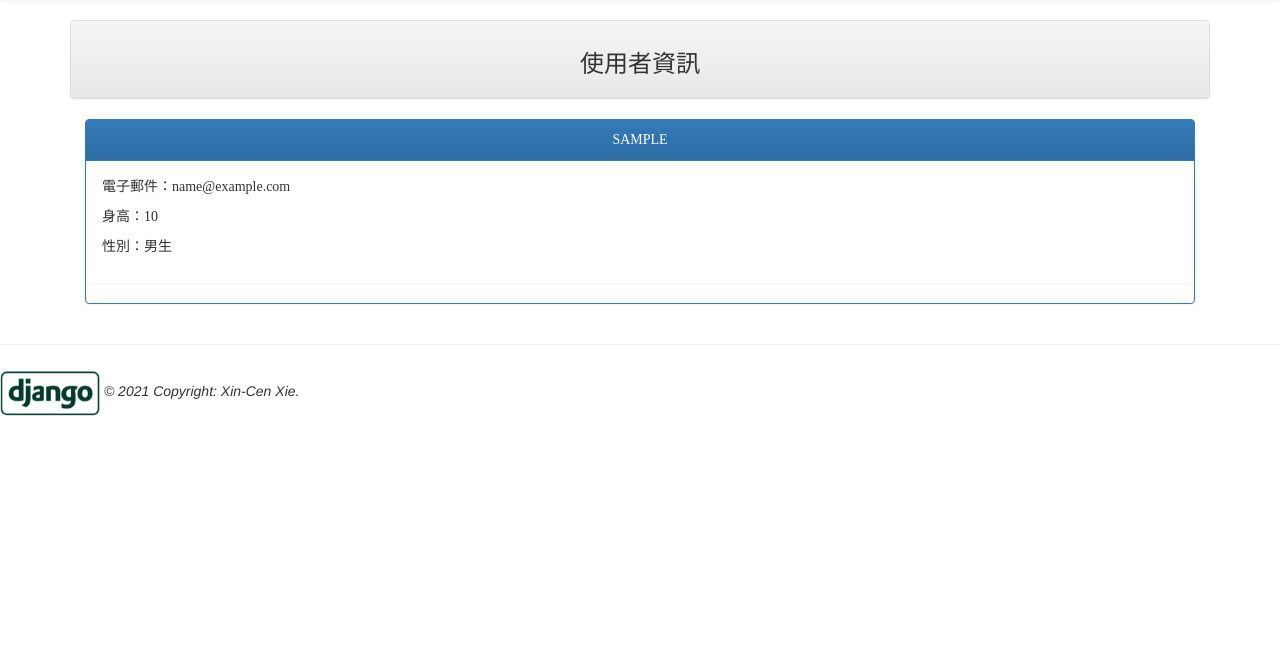
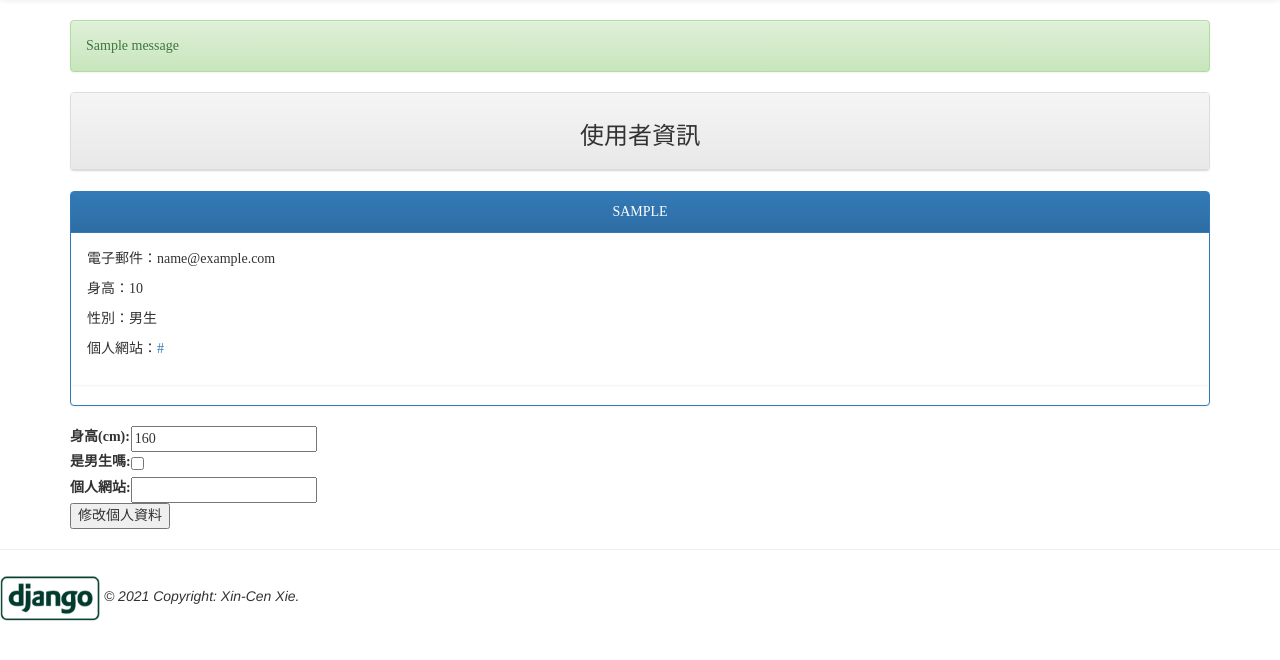
Before and after one commit to kitty88825/django-16-lessons, a Django app: page /userinfo/ in a window 1280 px wide. Shown: the part 52-712 px from the top of the page. Run offline with Django 3.2, Linux system fonts and the light colour scheme; a user stored in the database is signed in; tables that the repository leaves empty hold one stand-in row (values such as "Sample post"); one stand-in notice (Sample message) is shown; some libraries are stand-ins or nearby versions.

Commit message:
10.1.3 整合使用者註冊功能到分享日記網站

```diff
--- a/ch10www/mysite/form.py
+++ b/ch10www/mysite/form.py
@@ -2,7 +2,7 @@
 
 from captcha.fields import CaptchaField
 
-from .models import Diary, Post
+from .models import Diary, Post, Profile
 
 
 class ContactForm(forms.Form):
@@ -23,6 +23,7 @@
 
 class PostForm(forms.ModelForm):
     captcha = CaptchaField()
+
     class Meta:
         model = Post
         fields = ['mood', 'nickname', 'message', 'del_pass']
@@ -46,6 +47,7 @@
 
 
 class DiaryForm(forms.ModelForm):
+
     class Meta:
         model = Diary
         fields = ['budget', 'weight', 'note', 'ddate']
@@ -59,3 +61,16 @@
         self.fields['weight'].label = '今日體重(KG)'
         self.fields['note'].label = '心情留言'
         self.fields['ddate'].label = '日期'
+
+
+class ProfileForm(forms.ModelForm):
+
+    class Meta:
+        model = Profile
+        fields = ['height', 'male', 'website']
+
+    def __init__(self, *args, **kwargs):
+        super(ProfileForm, self).__init__(*args, **kwargs)
+        self.fields['height'].label = '身高(cm)'
+        self.fields['male'].label = '是男生嗎'
+        self.fields['website'].label = '個人網站'
--- a/ch10www/mysite/views.py
+++ b/ch10www/mysite/views.py
@@ -7,7 +7,7 @@
 from django.shortcuts import redirect, render
 
 from .models import Diary, Mood, Post, Profile
-from .form import ContactForm, DiaryForm, LoginForm
+from .form import ContactForm, DiaryForm, LoginForm, ProfileForm
 
 
 @login_required(login_url='/login/')
@@ -119,10 +119,22 @@
 def userinfo(request):
     if request.user.is_authenticated:
         username = request.user.username
-        try:
-            user = User.objects.get(username=username)
-            userinfo = Profile.objects.get(user=user)
-        except:
-            pass
+
+    user = User.objects.get(username=username)
+    try:
+        profile = Profile.objects.get(user=user)
+    except:
+        profile = Profile(user=user)
+
+    if request.method == 'POST':
+        profile_form = ProfileForm(request.POST, instance=profile)
+        if profile_form.is_valid():
+            profile_form.save()
+            messages.add_message(request, messages.INFO, '個人資料已儲存')
+            return HttpResponseRedirect('/userinfo')
+        else:
+            messages.add_message(request, messages.INFO, '要修改個人資料，每一個欄位都要填...')
+    else:
+        profile_form = ProfileForm()
 
     return render(request, 'userinfo.html', locals())
--- a/ch10www/templates/userinfo.html
+++ b/ch10www/templates/userinfo.html
@@ -3,6 +3,10 @@
 {% block title %}分享日記{% endblock title %}
 {% block content %}
   <div class="container">
+    {% for message in messages %}
+      <div class="alert alert-{{ message.tags }}">{{ message }}</div>
+    {% endfor %}
+
     <div class="row">
       <div class="col-md-12">
         <div class="panel panel-default">
@@ -12,17 +16,29 @@
         </div>
       </div>
     </div>
-    <div class="col-md-12">
-      <div class="panel panel-primary">
-        <div class="panel-heading" align=center>
-          {{ userinfo.user.username | upper }}
-        </div>
-        <div class="panel panel-body">
-          <p>電子郵件：{{ userinfo.user.email }}</p>
-          <p>身高：{{ userinfo.height }}</p>
-          <p>性別：{{ userinfo.male | yesno:"男生,女生" }}</p>
+
+    <div class="row">
+      <div class="col-md-12">
+        <div class="panel panel-primary">
+          <div class="panel-heading" align=center>
+            {{ profile.user.username | upper }}
+          </div>
+          <div class="panel panel-body">
+            <p>電子郵件：{{ profile.user.email }}</p>
+            <p>身高：{{ profile.height }}</p>
+            <p>性別：{{ profile.male | yesno:"男生,女生" }}</p>
+            <p>個人網站：<a href="{{ profile.website }}">{{ profile.website }}</a></p>
+          </div>
         </div>
       </div>
     </div>
+
+    <form action="." method="post" name="myname">
+      {% csrf_token %}
+      <table>
+        {{ profile_form.as_table }}
+      </table>
+      <input type="submit" value="修改個人資料">
+    </form>
   </div>
 {% endblock %}
```
